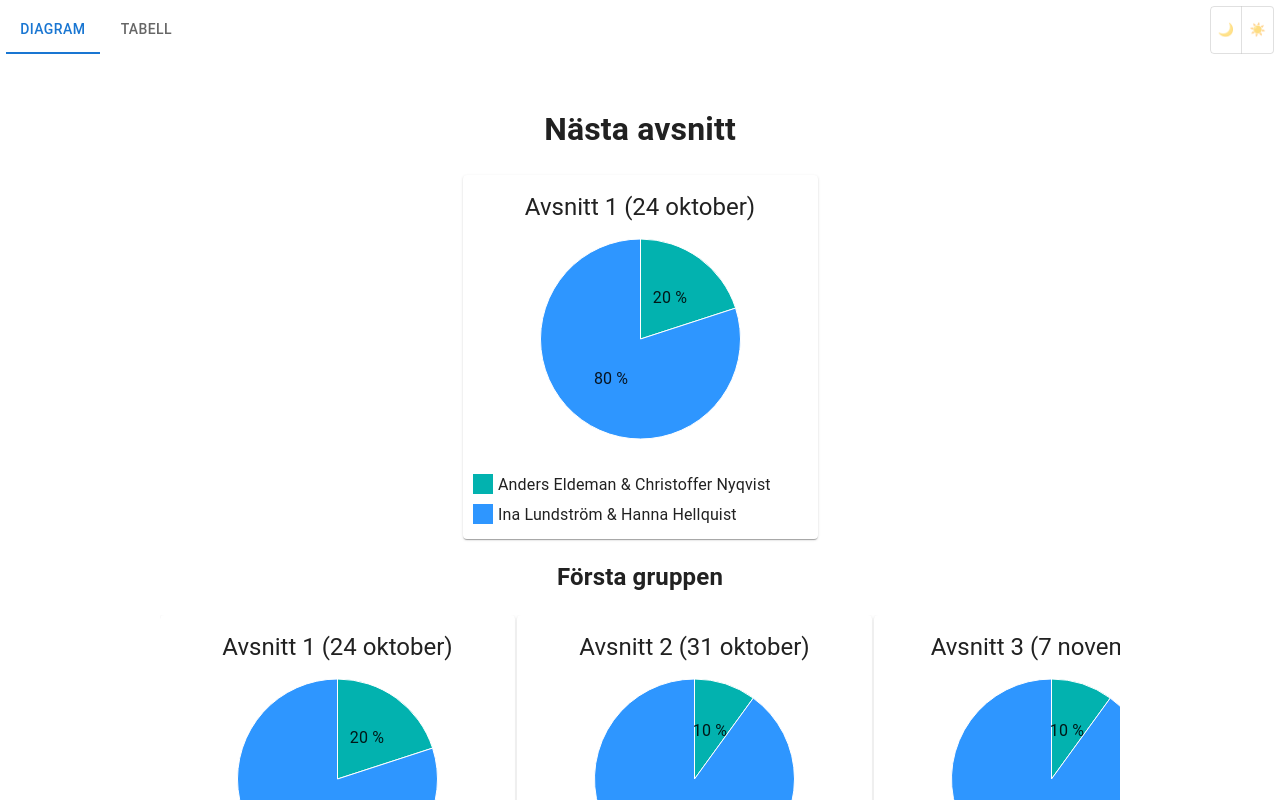
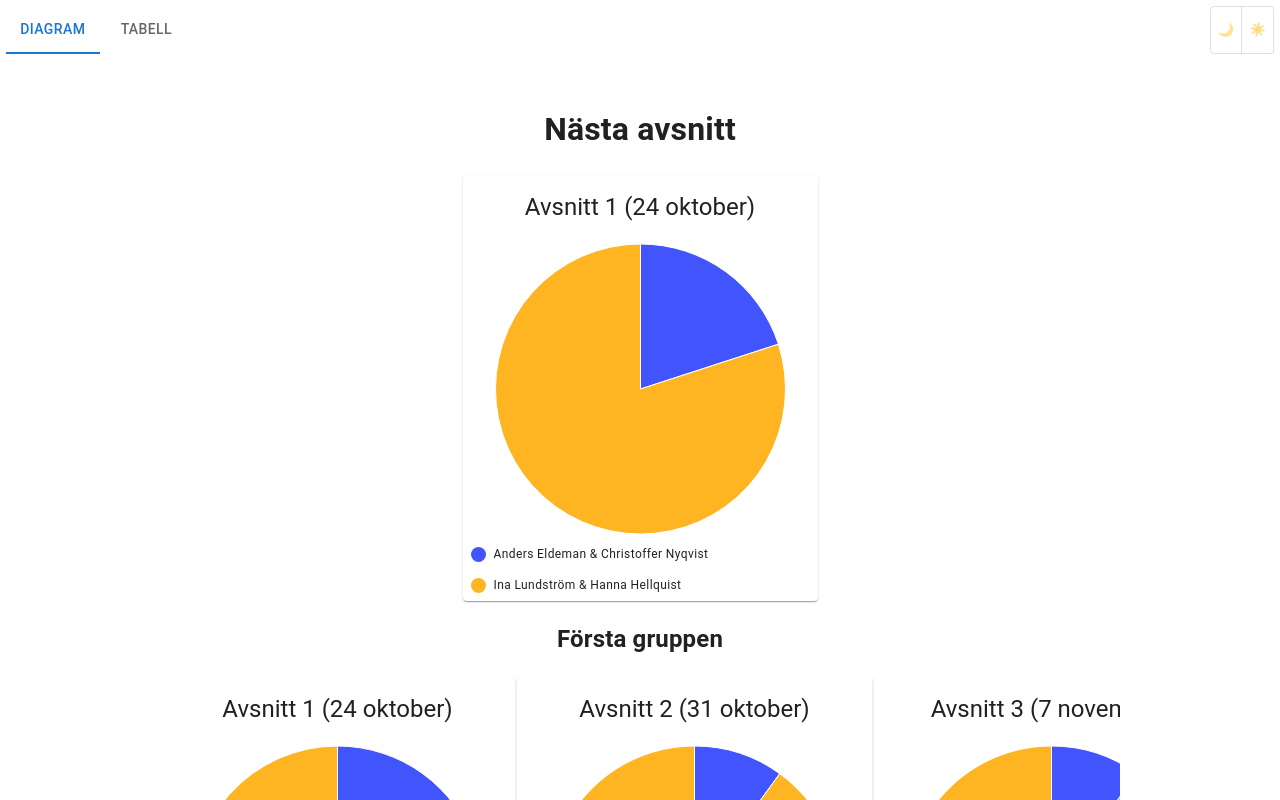
Before and after one commit to g-lowen/spela-pa-sparet, a React (Create React App) app: page / in a window 1280 px wide. Shown: the top 800 px of the page. Built offline with nearby package versions, Linux system fonts and the light colour scheme.

Commit message:
bump mui

```diff
--- a/src/App.tsx
+++ b/src/App.tsx
@@ -1,6 +1,6 @@
 import { useState } from "react";
 
-import Box from "@mui/material/Box";
+import { Box } from "@mui/material";
 import { ChartCard } from "./components/ChartCard";
 import DataTable from "./components/DataTable";
 import { Header } from "./components/Header";
--- a/src/components/CardsContainer.tsx
+++ b/src/components/CardsContainer.tsx
@@ -1,4 +1,4 @@
-import Box, { BoxProps } from "@mui/material/Box";
+import { Box, BoxProps } from "@mui/material";
 
 export const CardsContainer = (props: BoxProps) => {
   return (
--- a/src/components/Chart.tsx
+++ b/src/components/Chart.tsx
@@ -19,31 +19,24 @@ export const Chart = ({ data, matchType }: ChartProps) => {
   }
   return (
     <PieChart
-      margin={{
-        top: 0,
-        right: 0,
-        bottom: matchType === "semifinal" ? 200 : 100,
-        left: 0
-      }}
       slotProps={{
         legend: {
-          direction: "row",
-          position: { vertical: "bottom", horizontal: "left" }
-        }
+          direction: "horizontal",
+          position: { vertical: "bottom", horizontal: "start" },
+        },
       }}
       series={[
         {
-          arcLabel: "label",
           data: data.map((d) => ({
             id: d.id,
             value: d.value,
-            label: d.label
+            label: d.label,
           })),
-          valueFormatter: (_value, { dataIndex }) => data[dataIndex].betters
-        }
+          valueFormatter: (_value, { dataIndex }) => data[dataIndex].betters,
+        },
       ]}
       sx={{ "&&": { touchAction: "auto", userSelect: "none" } }}
-      height={matchType === "semifinal" ? 400 : 300}
+      height={300}
     />
   );
 };
--- a/src/components/ChartCard.tsx
+++ b/src/components/ChartCard.tsx
@@ -1,8 +1,7 @@
 import { MATCH_TYPE_TRANSLATION } from "../constants/matches";
 import { GAMBLERS } from "../constants/gamblers";
 import { Match } from "../types";
-import Card, { CardProps as MuiCardProps } from "@mui/material/Card";
-import CardHeader from "@mui/material/CardHeader";
+import { Card, CardProps as MuiCardProps, CardHeader } from "@mui/material";
 import { getPercentage } from "./helpers/getPercentage";
 import { Chart } from "./Chart";
 
--- a/src/components/CollapseRow.tsx
+++ b/src/components/CollapseRow.tsx
@@ -1,5 +1,4 @@
-import TableCell from "@mui/material/TableCell";
-import TableRow from "@mui/material/TableRow";
+import { TableCell, TableRow } from "@mui/material";
 import { createRowData } from "./helpers/createRowData";
 import { styled } from "@mui/material/styles";
 import { MATCH_TYPE_TRANSLATION } from "../constants/matches";
--- a/src/components/Header.tsx
+++ b/src/components/Header.tsx
@@ -1,7 +1,4 @@
-import ToggleButton from "@mui/material/ToggleButton";
-import ToggleButtonGroup from "@mui/material/ToggleButtonGroup";
-import Tabs from "@mui/material/Tabs";
-import Tab from "@mui/material/Tab";
+import { ToggleButton, ToggleButtonGroup, Tabs, Tab } from "@mui/material";
 import { useColorScheme } from "@mui/material/styles";
 
 interface HeaderProps {
```
Also changed, not shown: package.json (+4 -4 lines), src/components/DataTable.tsx (+2 -8 lines), src/components/Row.tsx (+2 -8 lines), 1 other file (tests, documents, lock files or other folders).
